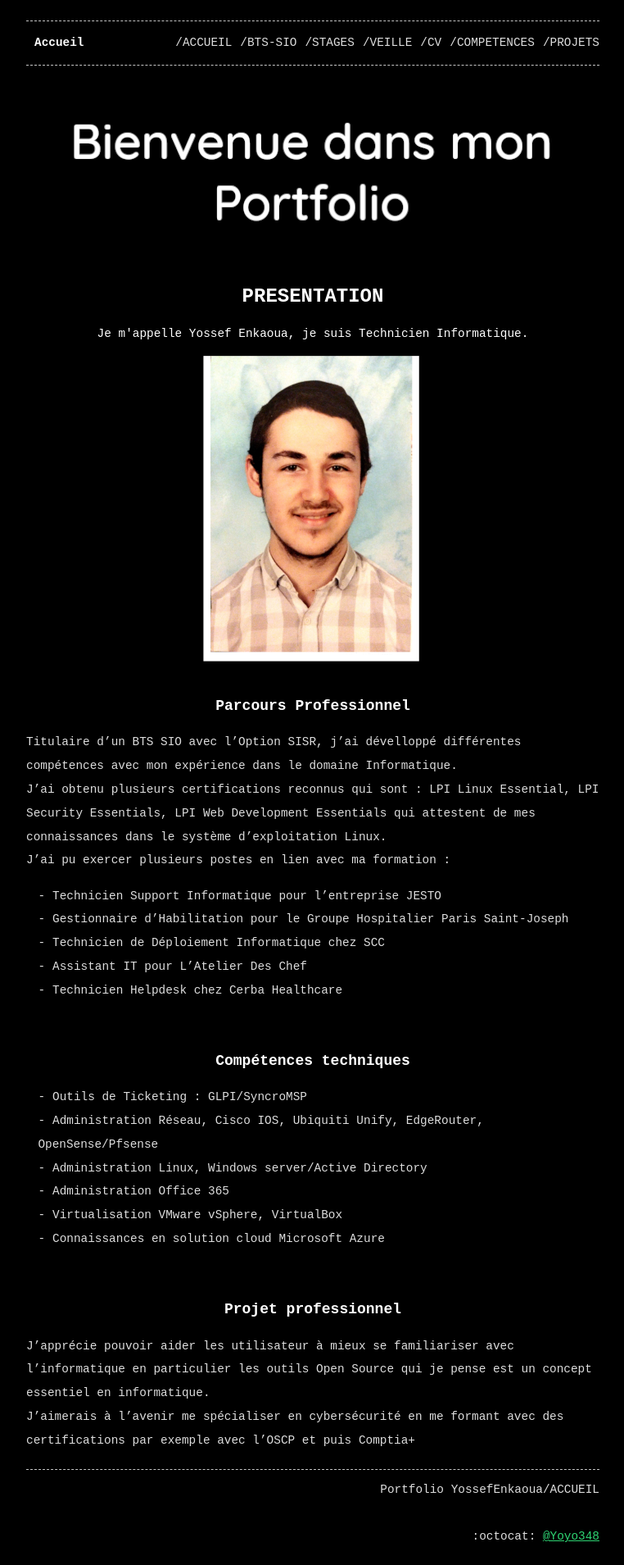
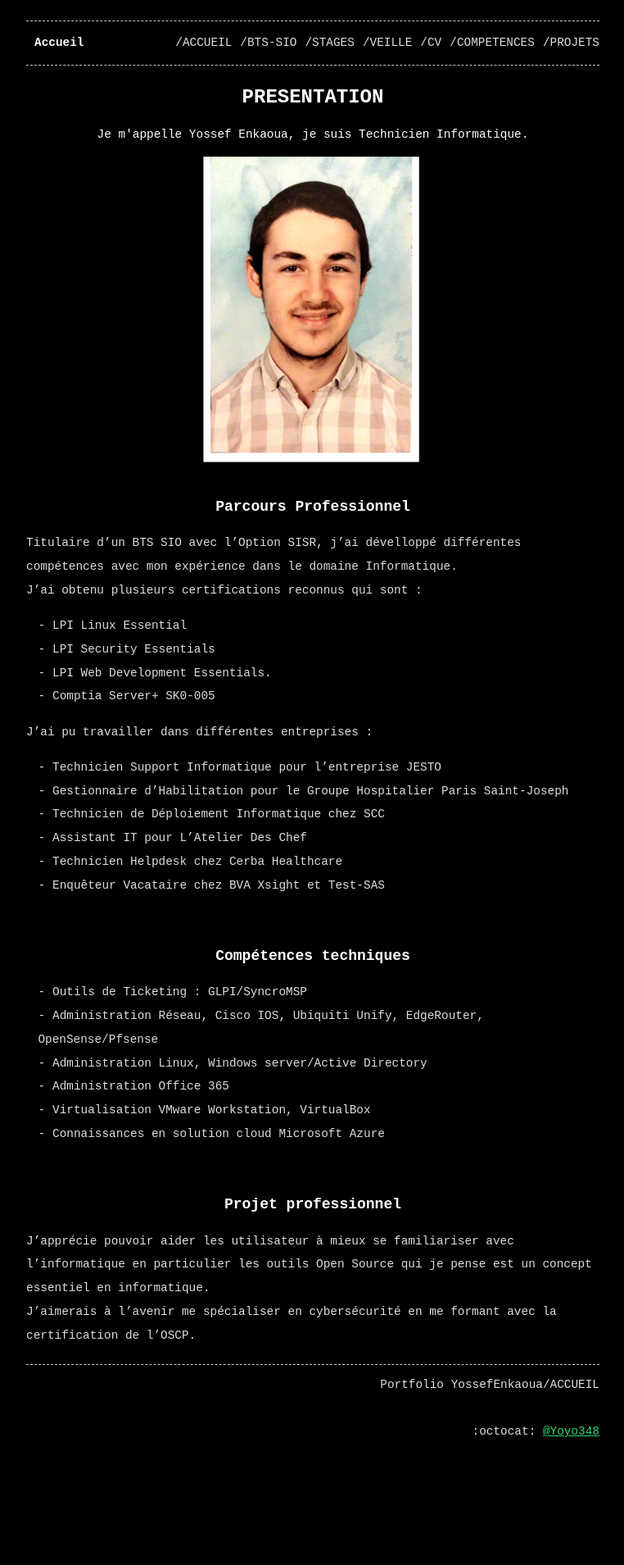
Before and after one commit to Yoyo348/ga_blog, a Jekyll site: the page built from index.md, in a window 1280 px wide. Shown: the whole page at 82% size, without its empty margins (258-1020 px from the left). Built offline with Jekyll 4.4.1, drawn with Linux system fonts in a browser that asks for light colours; after the commit the page ends 1781 px from its top, so only the background shows below that.

Commit message:
Update index.md

```diff
--- a/index.md
+++ b/index.md
@@ -3,9 +3,6 @@ layout: home
 permalink: /
 permalink_name: /ACCUEIL
 title: Accueil
-
-detail_image: assets/img/port.png
-
 ---
 
 <strong><center><font size="5"> PRESENTATION </font></center><strong/>
@@ -17,13 +14,19 @@ detail_image: assets/img/port.png
 <strong><center><font size="4"> Parcours Professionnel </font></center></strong>
 
 Titulaire d'un BTS SIO avec l'Option SISR, j'ai dévelloppé différentes compétences avec mon expérience dans le domaine Informatique.
-J'ai obtenu plusieurs certifications reconnus qui sont : LPI Linux Essential, LPI Security Essentials, LPI Web Development Essentials qui attestent de mes connaissances dans le système d'exploitation Linux.
-J'ai pu exercer plusieurs postes en lien avec ma formation :
+J'ai obtenu plusieurs certifications reconnus qui sont :
+- LPI Linux Essential
+- LPI Security Essentials
+- LPI Web Development Essentials.
+- Comptia Server+ SK0-005
+
+J'ai pu travailler dans différentes entreprises :
 - Technicien Support Informatique pour l'entreprise JESTO
 - Gestionnaire d'Habilitation pour le Groupe Hospitalier Paris Saint-Joseph
 - Technicien de Déploiement Informatique chez SCC
 - Assistant IT pour L'Atelier Des Chef
 - Technicien Helpdesk chez Cerba Healthcare
+- Enquêteur Vacataire chez BVA Xsight et Test-SAS
 
 <br><strong><center><font size="4"> Compétences techniques </font></center></strong>
 
@@ -31,10 +34,10 @@ J'ai pu exercer plusieurs postes en lien avec ma formation :
 - Administration Réseau, Cisco IOS, Ubiquiti Unify, EdgeRouter, OpenSense/Pfsense
 - Administration Linux, Windows server/Active Directory
 - Administration Office 365
-- Virtualisation VMware vSphere, VirtualBox
+- Virtualisation VMware Workstation, VirtualBox
 - Connaissances en solution cloud Microsoft Azure
 
 <br><strong><center><font size="4"> Projet professionnel </font></center></strong>
 
 J'apprécie pouvoir aider les utilisateur à mieux se familiariser avec l'informatique en particulier les outils Open Source qui je pense est un concept essentiel en informatique.
-J'aimerais à l'avenir me spécialiser en cybersécurité en me formant avec des certifications par exemple avec l'OSCP et puis Comptia+
+J'aimerais à l'avenir me spécialiser en cybersécurité en me formant avec la certification de l'OSCP.
```
